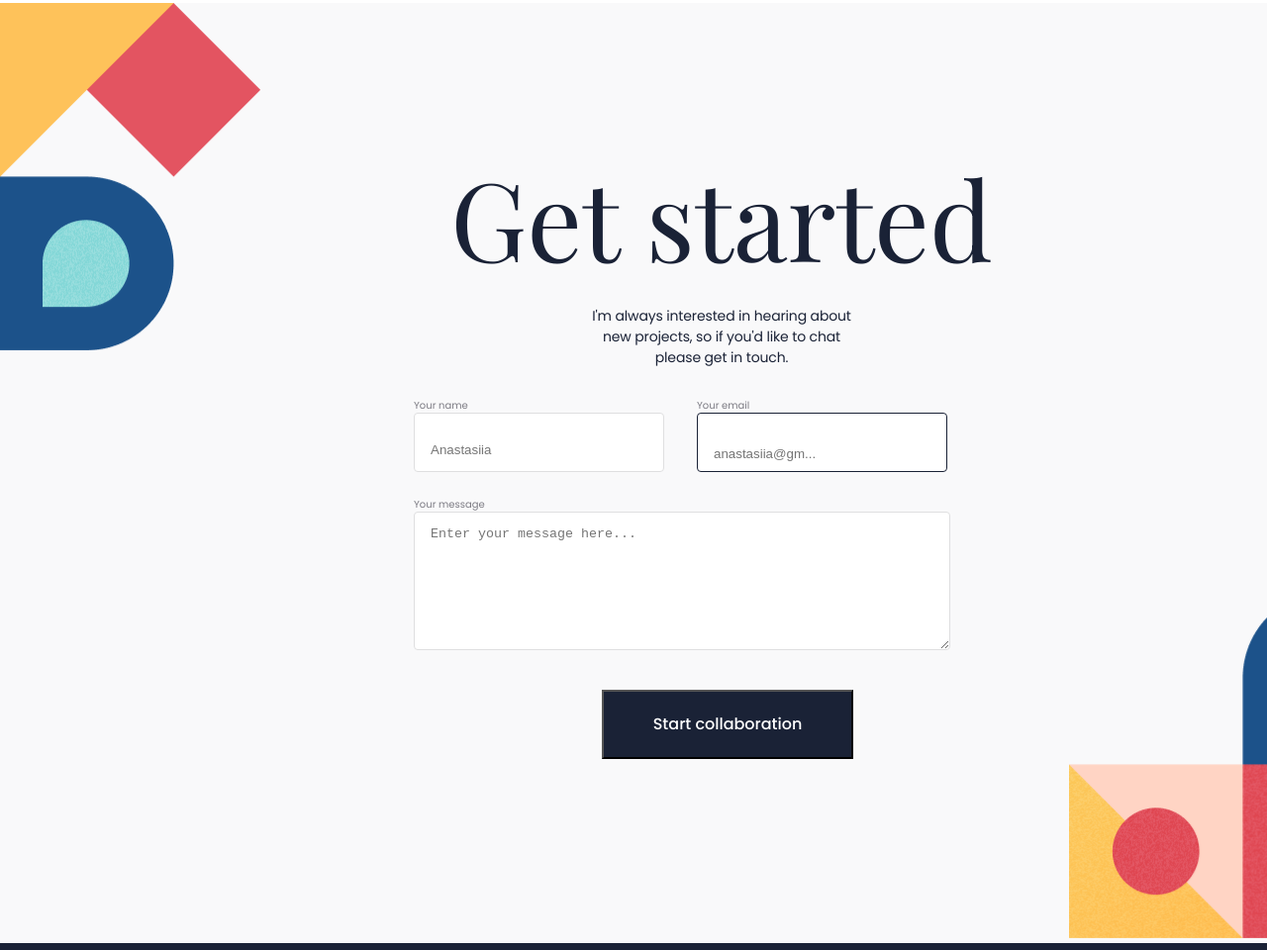
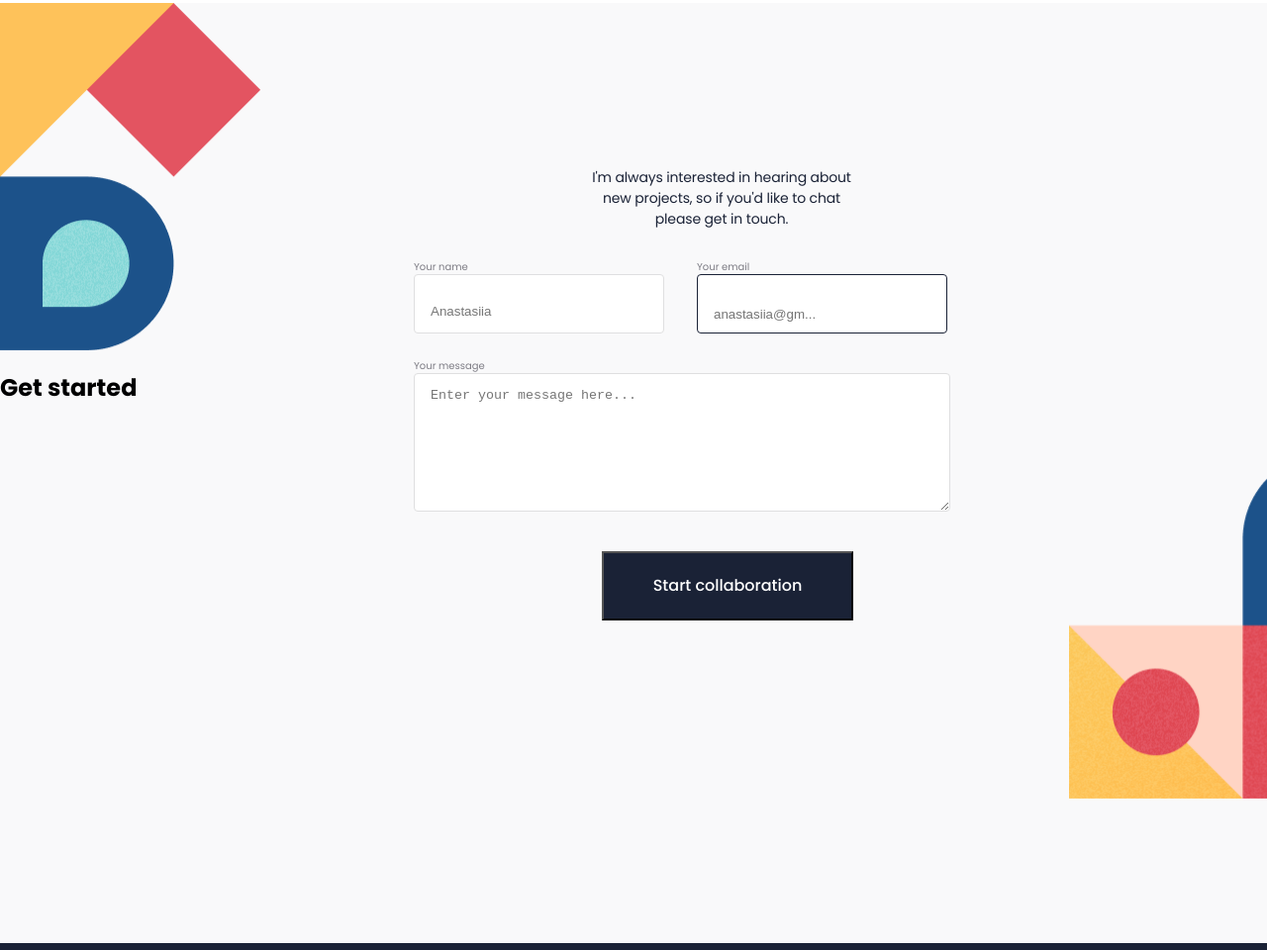
Before and after one commit to 78fatemanazari/My-Portfolio, a website: page index.html in a window 1280 px wide. Shown: the part 4266-5226 px from the top of the page at 99% size. Drawn offline with nearby package versions, Linux system fonts and the light colour scheme.

Commit message:
Change the tag of Get Started from h1 to h2

```diff
--- a/index.html
+++ b/index.html
@@ -223,7 +223,7 @@
 <section id="contact-form">
     <div class="contact-form-img"></div>
     <div class="contact-form-img-2"></div>
-    <h1>Get started</h1>
+    <h2>Get started</h2>
     <p>I'm always interested in hearing about  <br />
        new projects, so if you'd like to chat <br />
        please get in touch.</p>
```
